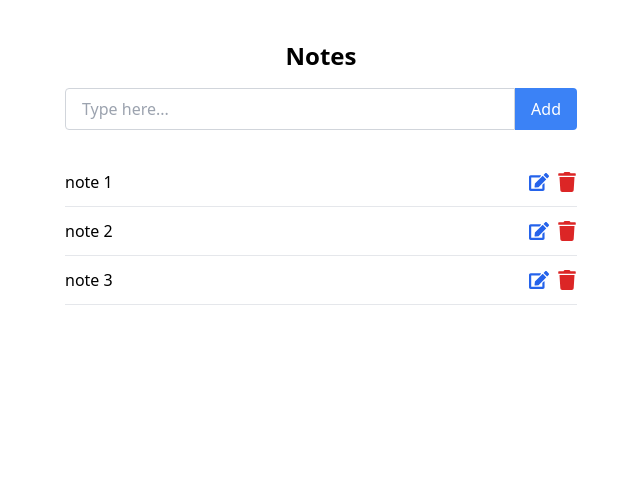
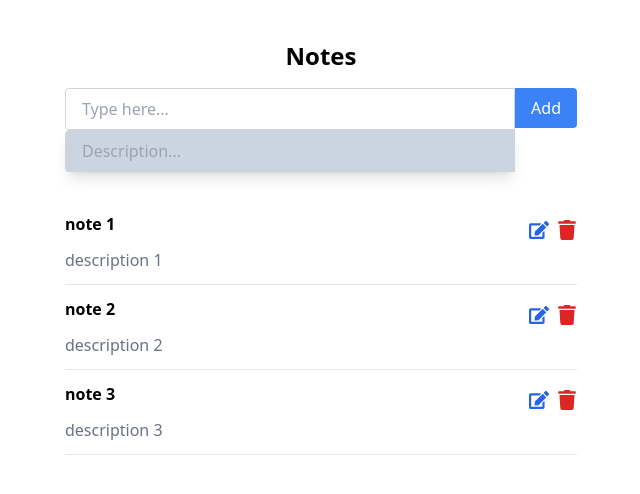
Before and after one commit to Mahradtangestani/riranotes-task, a Next.js app: page / in a window 1280 px wide. Shown: the top 494 px of the page, without its empty margins (319-959 px from the left). Built offline with nearby package versions, Linux system fonts and the light colour scheme.

Commit message:
Description added

```diff
--- a/src/components/TodoApp.tsx
+++ b/src/components/TodoApp.tsx
@@ -4,32 +4,27 @@ import { useState } from "react";
 import { FaEdit } from "react-icons/fa";
 import { FaTrash } from "react-icons/fa";
 import swal from 'sweetalert'
-
 import { useAutoAnimate } from '@formkit/auto-animate/react'
 
-
 const TodoApp = () => {
-
     const [animationParent] = useAutoAnimate()
-
     const [todos, setTodos] = useState([
-        { id: 1, text: "note 1" },
-        { id: 2, text: "note 2" },
-        { id: 3, text: "note 3" },
+        { id: 1, text: "note 1", description: "description 1" },
+        { id: 2, text: "note 2", description: "description 2" },
+        { id: 3, text: "note 3", description: "description 3" },
     ])
 
     const [inputText, setInputText] = useState("")
+    const [inputDescription, setInputDescription] = useState("")
     const [editMode, setEditMode] = useState<number | null>(null)
     const [editedText, setEditedText] = useState("")
-
+    const [editedDescription, setEditedDescription] = useState("")
 
     // Add Todo
     function AddTodo() {
         if (inputText.trim() !== "") {
             const isExistingTodo = todos.some((todo) => todo.text === inputText)
             if (isExistingTodo) {
-
-                // SweetAlert ***
                 swal({
                     title: "Notice!",
                     text: "The input text has already been selected",
@@ -40,10 +35,12 @@ const TodoApp = () => {
             }
             const newTodo = {
                 id: todos.length + 1,
-                text: inputText
+                text: inputText,
+                description: inputDescription,
             }
             setTodos([...todos, newTodo])
-            setInputText("");
+            setInputText("")
+            setInputDescription("") // خالی کردن فیلد توضیحات
         }
     }
 
@@ -53,20 +50,21 @@ const TodoApp = () => {
         setTodos(updateTodo);
     }
 
-
     // Edit Todo
-    function EditTodo(id:number){
+    function EditTodo(id: number) {
         setEditMode(id)
-
-        const todoToEdit = todos.find(todo=>todo.id == id)
-        if(todoToEdit){
+        const todoToEdit = todos.find(todo => todo.id === id)
+        if (todoToEdit) {
             setEditedText(todoToEdit.text)
+            setEditedDescription(todoToEdit.description) // تنظیم توضیحات ویرایش
         }
     }
 
     // Save Edited Todo
-    function SaveEditedTodo(){
-        const updatedTodos = todos.map(todo=> todo.id === editMode ? {...todo , text: editedText} : todo);
+    function SaveEditedTodo() {
+        const updatedTodos = todos.map(todo =>
+            todo.id === editMode ? { ...todo, text: editedText, description: editedDescription } : todo
+        );
         setTodos(updatedTodos)
         swal({
             title: "Update",
@@ -80,25 +78,80 @@ const TodoApp = () => {
         <div className="">
             <h2 className="text-2xl font-bold mb-4 text-center">Notes</h2>
             <div className="flex mb-0">
-                <input value={inputText} onChange={(e) => setInputText(e.target.value)} type="text" placeholder="Type here..." className="w-full border border-gray-300 rounded-l px-4 py-2" />
-                <button type="submit" className="bg-blue-500 text-white px-4 py-2 rounded-r" onClick={AddTodo}>Add</button>
+                <div className="flex flex-col w-full">
+                   <input
+                       value={inputText}
+                       onChange={(e) => setInputText(e.target.value)}
+                       type="text"
+                       placeholder="Type here..."
+                       className="w-full border border-gray-300 rounded-l px-4 py-2"
+                   />
+                   <input
+                       value={inputDescription}
+                       onChange={(e) => setInputDescription(e.target.value)}
+                       type="text"
+                       placeholder="Description..."
+                       className="w-full border border-gray-300 px-4 py-2 rounded-l bg-slate-300 shadow-lg"
+                   />
+                </div>
+                <button
+                    type="submit"
+                    className="bg-blue-500 text-white px-4 py-2 rounded-r h-10"
+                    onClick={AddTodo}
+                >
+                    Add
+                </button>
             </div>
             <ul className="mt-7" ref={animationParent}>
                 {todos.map(todo => (
-                    <li key={todo.id} className="flex justify-between items-center border-b py-3">
-                        {editMode === todo.id ? <>
-                            <input value={editedText} onChange={(e) => setEditedText(e.target.value)} type="text" placeholder="Type here..." className="w-full border border-gray-300 rounded-l px-4 py-2" />
-                            <button className="bg-green-500 text-white px-4 py-2 rounded-r" onClick={SaveEditedTodo}>Save</button>
-                        </> : <>
-                            <span>{todo.text}</span>
-                            <div className="flex gap-x-2">
-                                <FaEdit size={20} className="text-blue-600 cursor-pointer" onClick={() => EditTodo(todo.id)}/>
-                                <FaTrash size={20} className="text-red-600 cursor-pointer" onClick={() => DeleteTodo(todo.id)} />
+                    <li key={todo.id} className="flex flex-col border-b py-3">
+                        {editMode === todo.id ? (
+                            <div className="flex justify-between">
+                                <div className="flex flex-col w-full">
+                                    <input
+                                        value={editedText}
+                                        onChange={(e) => setEditedText(e.target.value)}
+                                        type="text"
+                                        placeholder="Type here..."
+                                        className="w-full border border-gray-300 px-4 py-2 rounded-l"
+                                    />
+                                    <input
+                                        value={editedDescription}
+                                        onChange={(e) => setEditedDescription(e.target.value)}
+                                        type="text"
+                                        placeholder="Description..."
+                                        className="w-full border border-gray-300 px-4 py-2 mb-2 rounded-l bg-slate-300 shadow-lg"
+                                    />
+                                </div>
+                                <button
+                                    className="bg-green-500 text-white h-10 px-4 py-2 rounded-r"
+                                    onClick={SaveEditedTodo}
+                                >
+                                    Save
+                                </button>
                             </div>
-                        </>}
+                        ) : (
+                            <div className="flex justify-between">
+                                <div className="flex flex-col">
+                                   <span className="font-bold">{todo.text}</span>
+                                   <span className="text-gray-500 mt-3">{todo.description}</span>
+                                </div>
+                                <div className="flex gap-x-2 mt-2">
+                                    <FaEdit
+                                        size={20}
+                                        className="text-blue-600 cursor-pointer"
+                                        onClick={() => EditTodo(todo.id)}
+                                    />
+                                    <FaTrash
+                                        size={20}
+                                        className="text-red-600 cursor-pointer"
+                                        onClick={() => DeleteTodo(todo.id)}
+                                    />
+                                </div>
+                            </div>
+                        )}
                     </li>
                 ))}
-
             </ul>
         </div>
     )
```
